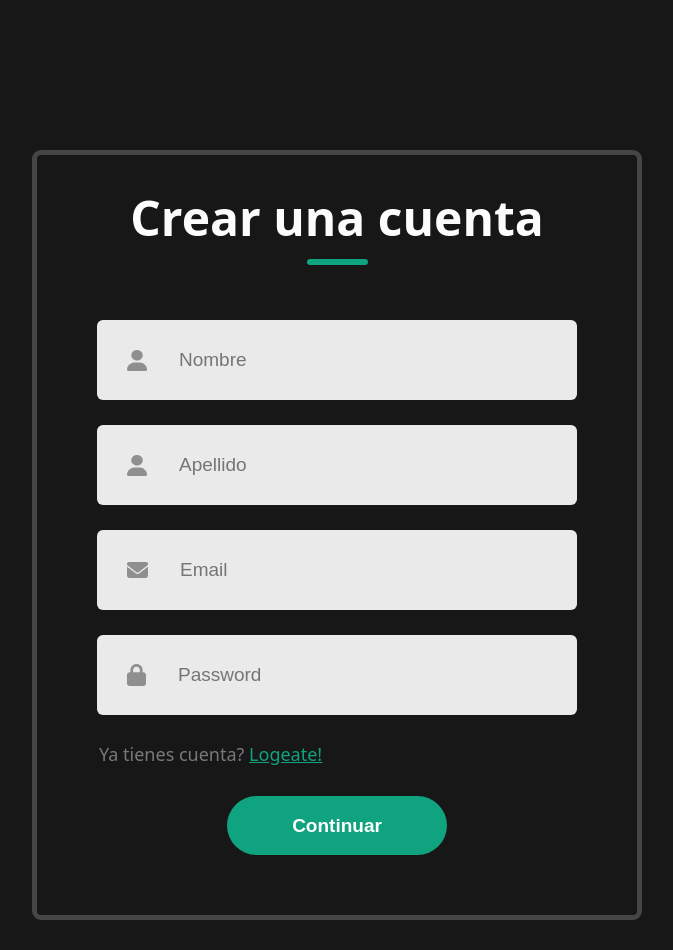
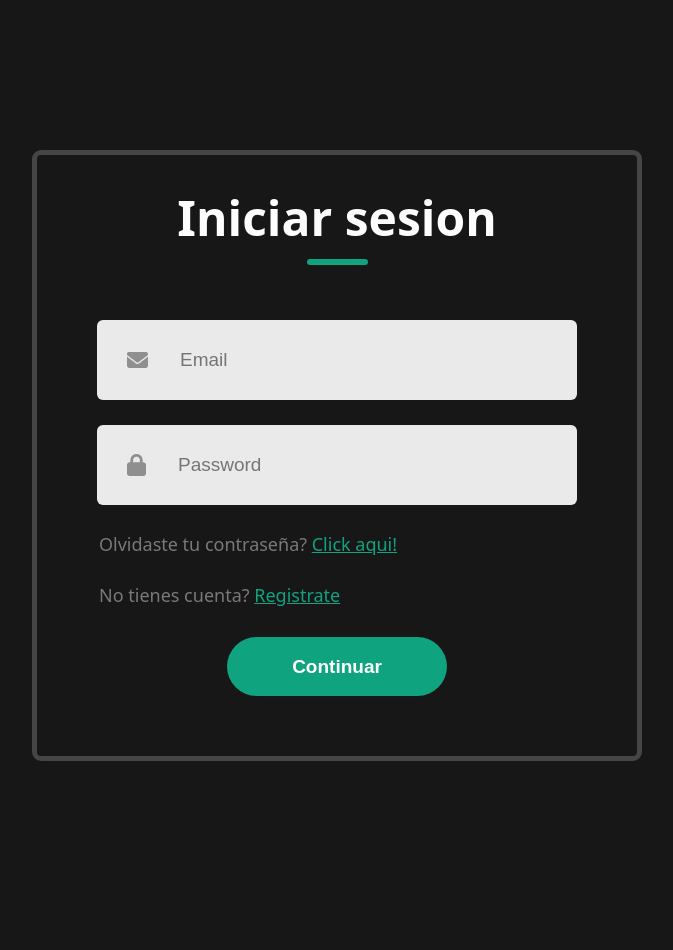
Before and after one commit to facuvande/Fullstack_eccommerce, a React (Vite) app in the folder Client/tienda_newstack/: page /auth/login in a window 1280 px wide. Shown: the whole page, without its empty margins (303-976 px from the left). Built offline with nearby package versions, Linux system fonts and the light colour scheme.

Commit message:
Creacion formulario login

```diff
--- /dev/null
+++ b/Client/tienda_newstack/src/auth/pages/LoginPage.css
@@ -0,0 +1,111 @@
+body {
+    margin: 0;
+    font-family: system-ui, -apple-system, BlinkMacSystemFont, 'Segoe UI', Roboto, Oxygen, Ubuntu, Cantarell, 'Open Sans', 'Helvetica Neue', sans-serif;
+    -webkit-font-smoothing: antialiased;
+    -moz-osx-font-smoothing: grayscale;
+    height: 100vh;
+    background: #171717
+}
+
+code {
+    font-family: source-code-pro, Menlo, Monaco, Consolas, 'Courier New', monospace;
+}
+
+.container{
+    display: flex;
+    flex-direction: column;
+    margin: auto;
+    margin-top: 150px;
+    width: 600px;
+    background: #171717;
+    border: 5px solid #464545;
+    border-radius: 9px;
+    padding-bottom: 30px;
+}
+
+.header{
+    display: flex;
+    flex-direction: column;
+    align-items: center;
+    gap: 9px;
+    width: 100%;
+    margin-top: 30px;
+}
+
+.text{
+    color: #fcfcfc;
+    font-size: 48px;
+    font-weight: 700;
+}
+
+.underline{
+    width: 61px;
+    height: 6px;
+    background: #10A37F;
+    border-radius: 9px;
+}
+
+.inputs{
+    margin-top: 55px;
+    display: flex;
+    flex-direction: column;
+    gap: 25px;
+}
+
+.input{
+    display: flex;
+    align-items: center;
+    margin: auto;
+    width: 480px;
+    height: 80px;
+    background: #eaeaea;
+    border-radius: 6px;
+}
+
+.input img{
+    margin: 0px 30px;
+}
+
+.input input{
+    height: 50px;
+    width: 400px;
+    background: transparent;
+    border: none;
+    outline: none;
+    color: #797979;
+    font-size: 19px;
+}
+
+.login-redirect{
+    padding-left: 62px;
+    margin-top: 27px;
+    color: #797979;
+    font-size: 18px;
+}
+
+.login-redirect a{
+    color: #10A37F;
+    cursor: pointer;
+}
+
+.submit-container{
+    display: flex;
+    gap: 30px;
+    margin: 30px auto;
+}
+
+.submit{
+    display: flex;
+    justify-content: center;
+    align-items: center;
+    width: 220px;
+    height: 59px;
+    margin: 0 auto;
+    border: none;
+    color: #fff;
+    background: #10A37F;
+    border-radius: 50px;
+    font-size: 19px;
+    font-weight: 700;
+    cursor: pointer;
+}
--- /dev/null
+++ b/Client/tienda_newstack/src/auth/pages/LoginPage.jsx
@@ -0,0 +1,46 @@
+import React from 'react'
+
+import email_icon from '../assets/email.png'
+import password_icon from '../assets/password.png'
+
+import './LoginPage.css'
+import { useState } from 'react'
+import { Link } from 'react-router-dom'
+
+export const LoginPage = () => {
+
+    const [name, setName] = useState('')
+    const [lastName, setLastName] = useState('')
+    const [email, setEmail] = useState('')
+    const [password, setPassword] = useState('')
+
+    const handleSubmit = (e) => {
+        e.preventDefault();
+    }
+
+    return (
+        <div className='container'>
+            <form onSubmit={handleSubmit}>
+                <div className='header'>
+                    <div className="text">Iniciar sesion</div>
+                    <div className='underline'></div>
+                </div>
+                <div className='inputs'>
+                    <div className='input'>
+                        <img src={email_icon} alt=''/>
+                        <input type='email' placeholder='Email' value={email} onChange={(e) => setEmail(e.target.value)}/>
+                    </div>
+                    <div className='input'>
+                        <img src={password_icon} alt=''/>
+                        <input type='password' placeholder='Password' value={password} onChange={(e) => setPassword(e.target.value)}/>
+                    </div>
+                </div>
+                <div className="login-redirect">Olvidaste tu contraseña? <Link to="/login">Click aqui!</Link></div>
+                <div className="login-redirect">No tienes cuenta? <Link to="/auth/register">Registrate</Link></div>
+                <div className="submit-container">
+                    <button type='submit' className="submit">Continuar</button>
+                </div>
+            </form>
+        </div>
+    )
+}
--- a/Client/tienda_newstack/src/router/AppRouter.jsx
+++ b/Client/tienda_newstack/src/router/AppRouter.jsx
@@ -4,6 +4,7 @@ import { Routes } from 'react-router-dom'
 import { RegisterPage } from '../auth/pages/RegisterPage';
 import { Navigate } from 'react-router-dom';
 import { TiendaPage } from '../ecommerce/pages/EcommercePage';
+import { LoginPage } from '../auth/pages/LoginPage';
 
 export const AppRouter = () => {
 
@@ -23,7 +24,7 @@ export const AppRouter = () => {
                 : (
                     <>
                         <Route path='/auth/register' element={<RegisterPage/>}/>
-                        <Route path='/auth/login' element={<RegisterPage/>}/>
+                        <Route path='/auth/login' element={<LoginPage/>}/>
                         <Route path='/cart' element={<Navigate to="/auth/login"/>}/>
                         <Route path='*' element={<Navigate to="/"/>}/>
                     </>
```
